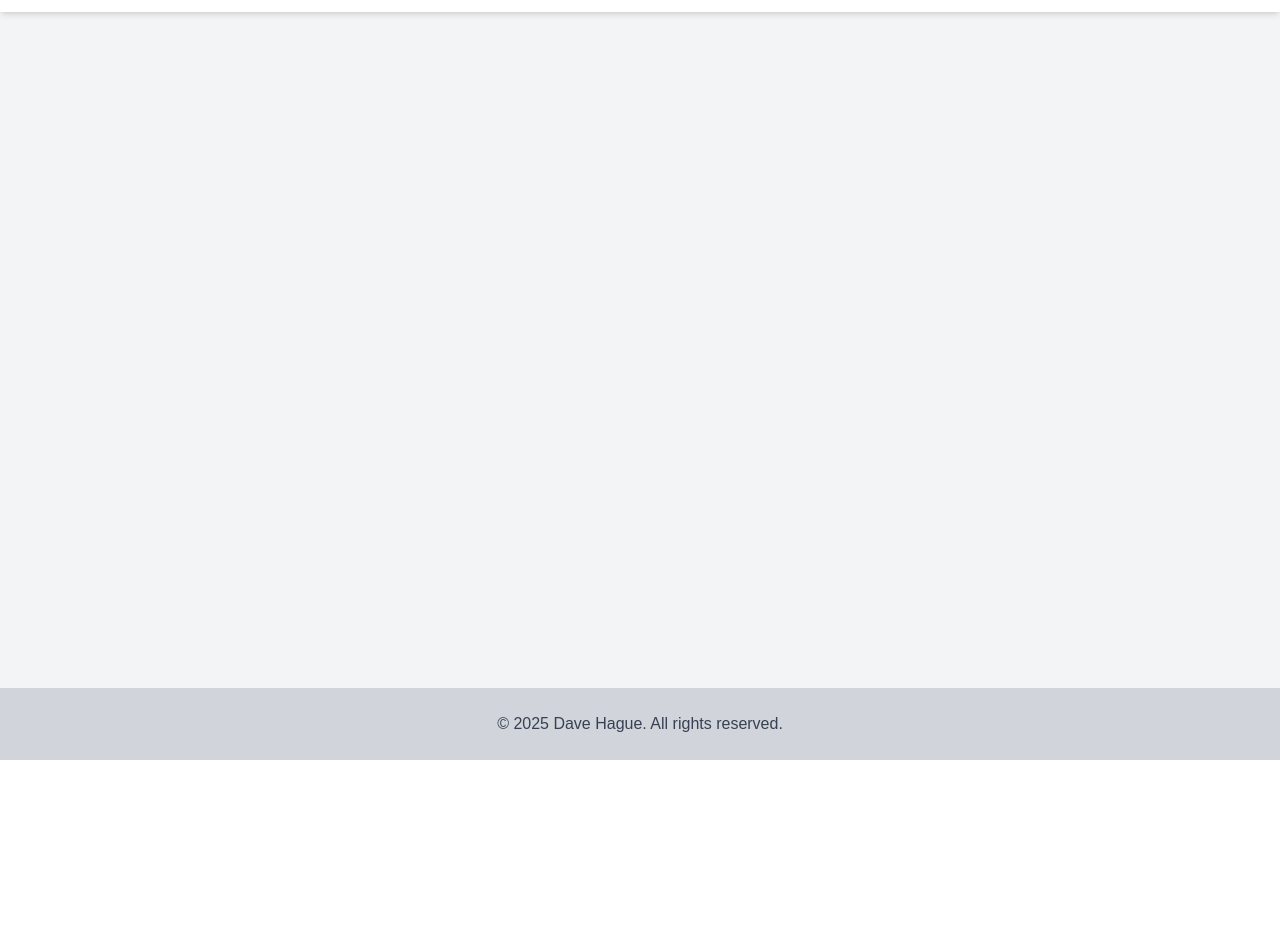
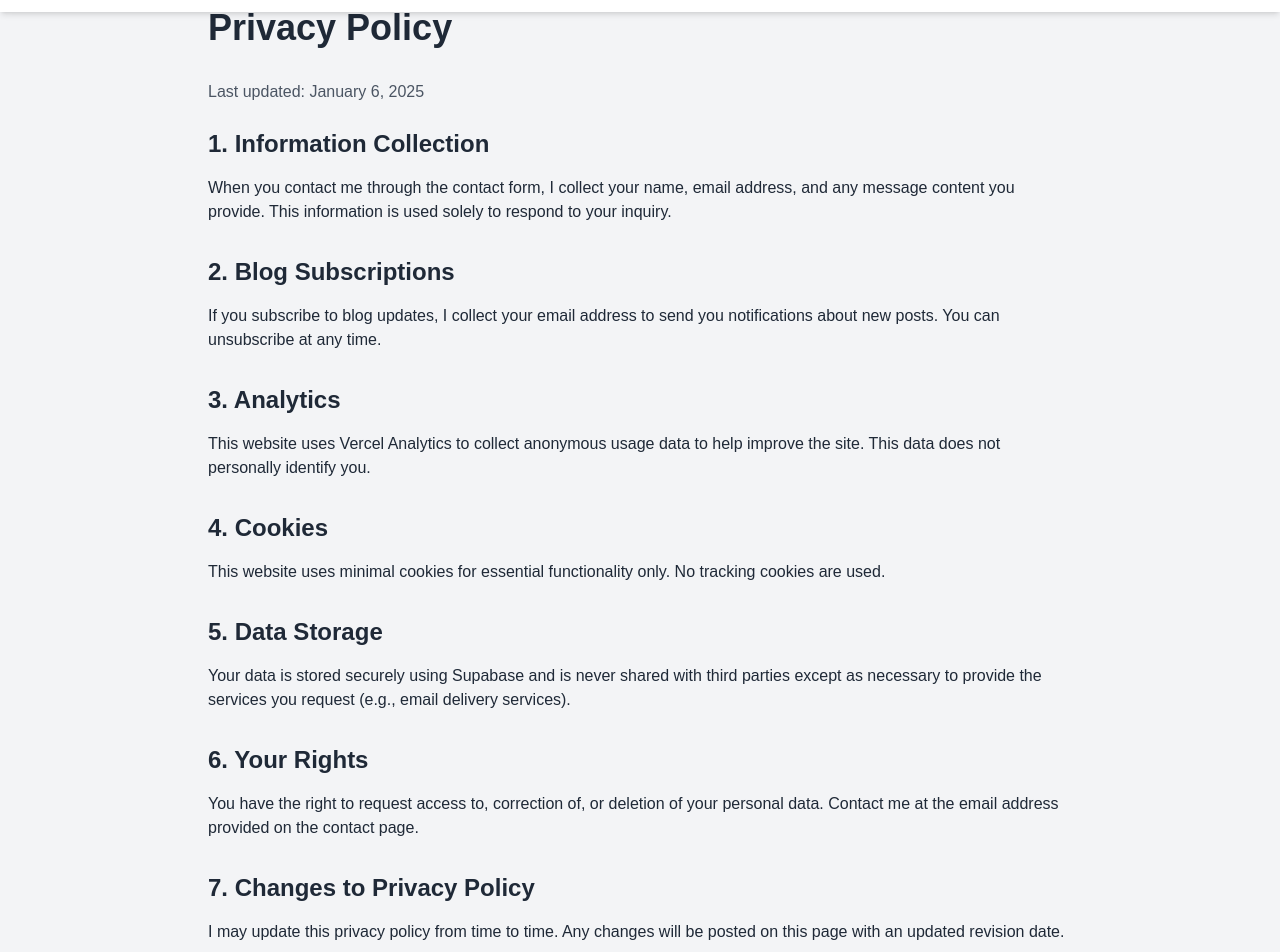
Before and after one commit to davehague/davehague-site, a Nuxt app: page /privacy in a window 1280 px wide. Shown: the part 40-992 px from the top of the page. Before the commit the page ends 800 px from the top, so only its background shows below. Built offline with nearby package versions, Linux system fonts and the light colour scheme.

Commit message:
Added simple TOS and privacy

```diff
--- /dev/null
+++ b/pages/privacy.vue
@@ -0,0 +1,64 @@
+<template>
+  <div class="container mx-auto px-4 py-12 max-w-4xl">
+    <h1 class="text-4xl font-bold mb-8">Privacy Policy</h1>
+
+    <div class="prose prose-lg max-w-none">
+      <p class="text-gray-600 mb-6">Last updated: {{ currentDate }}</p>
+
+      <section class="mb-8">
+        <h2 class="text-2xl font-semibold mb-4">1. Information Collection</h2>
+        <p>When you contact me through the contact form, I collect your name, email address, and any message content you provide. This information is used solely to respond to your inquiry.</p>
+      </section>
+
+      <section class="mb-8">
+        <h2 class="text-2xl font-semibold mb-4">2. Blog Subscriptions</h2>
+        <p>If you subscribe to blog updates, I collect your email address to send you notifications about new posts. You can unsubscribe at any time.</p>
+      </section>
+
+      <section class="mb-8">
+        <h2 class="text-2xl font-semibold mb-4">3. Analytics</h2>
+        <p>This website uses Vercel Analytics to collect anonymous usage data to help improve the site. This data does not personally identify you.</p>
+      </section>
+
+      <section class="mb-8">
+        <h2 class="text-2xl font-semibold mb-4">4. Cookies</h2>
+        <p>This website uses minimal cookies for essential functionality only. No tracking cookies are used.</p>
+      </section>
+
+      <section class="mb-8">
+        <h2 class="text-2xl font-semibold mb-4">5. Data Storage</h2>
+        <p>Your data is stored securely using Supabase and is never shared with third parties except as necessary to provide the services you request (e.g., email delivery services).</p>
+      </section>
+
+      <section class="mb-8">
+        <h2 class="text-2xl font-semibold mb-4">6. Your Rights</h2>
+        <p>You have the right to request access to, correction of, or deletion of your personal data. Contact me at the email address provided on the contact page.</p>
+      </section>
+
+      <section class="mb-8">
+        <h2 class="text-2xl font-semibold mb-4">7. Changes to Privacy Policy</h2>
+        <p>I may update this privacy policy from time to time. Any changes will be posted on this page with an updated revision date.</p>
+      </section>
+
+      <section class="mb-8">
+        <h2 class="text-2xl font-semibold mb-4">8. Contact</h2>
+        <p>If you have questions about this privacy policy, please contact me through the contact form on this website.</p>
+      </section>
+    </div>
+  </div>
+</template>
+
+<script setup lang="ts">
+const currentDate = new Date().toLocaleDateString('en-US', {
+  year: 'numeric',
+  month: 'long',
+  day: 'numeric'
+});
+
+useHead({
+  title: 'Privacy Policy - Dave Hague',
+  meta: [
+    { name: 'description', content: 'Privacy Policy for davehague.com' }
+  ]
+});
+</script>
--- /dev/null
+++ b/pages/tos.vue
@@ -0,0 +1,54 @@
+<template>
+  <div class="container mx-auto px-4 py-12 max-w-4xl">
+    <h1 class="text-4xl font-bold mb-8">Terms of Service</h1>
+
+    <div class="prose prose-lg max-w-none">
+      <p class="text-gray-600 mb-6">Last updated: {{ currentDate }}</p>
+
+      <section class="mb-8">
+        <h2 class="text-2xl font-semibold mb-4">1. Acceptance of Terms</h2>
+        <p>By accessing and using this website, you accept and agree to be bound by the terms and provision of this agreement.</p>
+      </section>
+
+      <section class="mb-8">
+        <h2 class="text-2xl font-semibold mb-4">2. Use License</h2>
+        <p>Permission is granted to temporarily view the materials on this website for personal, non-commercial use only. This is the grant of a license, not a transfer of title.</p>
+      </section>
+
+      <section class="mb-8">
+        <h2 class="text-2xl font-semibold mb-4">3. Disclaimer</h2>
+        <p>The materials on this website are provided on an 'as is' basis. I make no warranties, expressed or implied, and hereby disclaim all other warranties including, without limitation, implied warranties or conditions of merchantability, fitness for a particular purpose, or non-infringement of intellectual property.</p>
+      </section>
+
+      <section class="mb-8">
+        <h2 class="text-2xl font-semibold mb-4">4. Limitations</h2>
+        <p>In no event shall I or my suppliers be liable for any damages (including, without limitation, damages for loss of data or profit, or due to business interruption) arising out of the use or inability to use the materials on this website.</p>
+      </section>
+
+      <section class="mb-8">
+        <h2 class="text-2xl font-semibold mb-4">5. Links</h2>
+        <p>I have not reviewed all of the sites linked to from this website and am not responsible for the contents of any such linked site.</p>
+      </section>
+
+      <section class="mb-8">
+        <h2 class="text-2xl font-semibold mb-4">6. Modifications</h2>
+        <p>I may revise these terms of service at any time without notice. By using this website you are agreeing to be bound by the then current version of these terms of service.</p>
+      </section>
+    </div>
+  </div>
+</template>
+
+<script setup lang="ts">
+const currentDate = new Date().toLocaleDateString('en-US', {
+  year: 'numeric',
+  month: 'long',
+  day: 'numeric'
+});
+
+useHead({
+  title: 'Terms of Service - Dave Hague',
+  meta: [
+    { name: 'description', content: 'Terms of Service for davehague.com' }
+  ]
+});
+</script>
```
